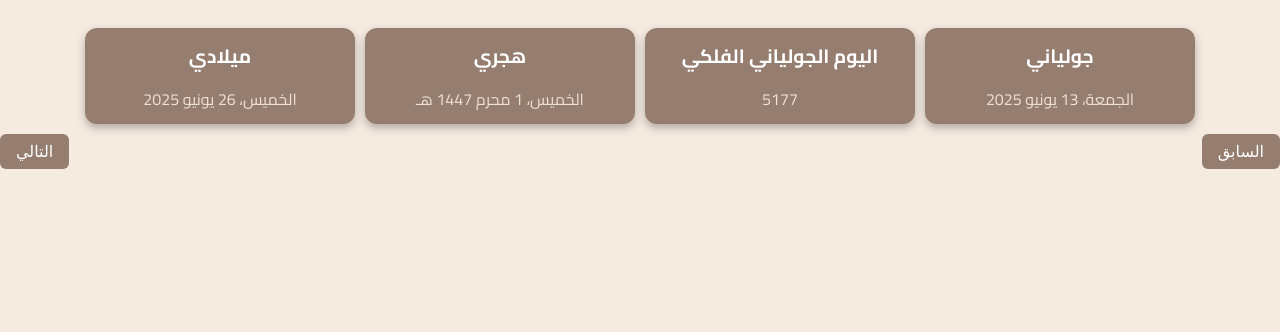
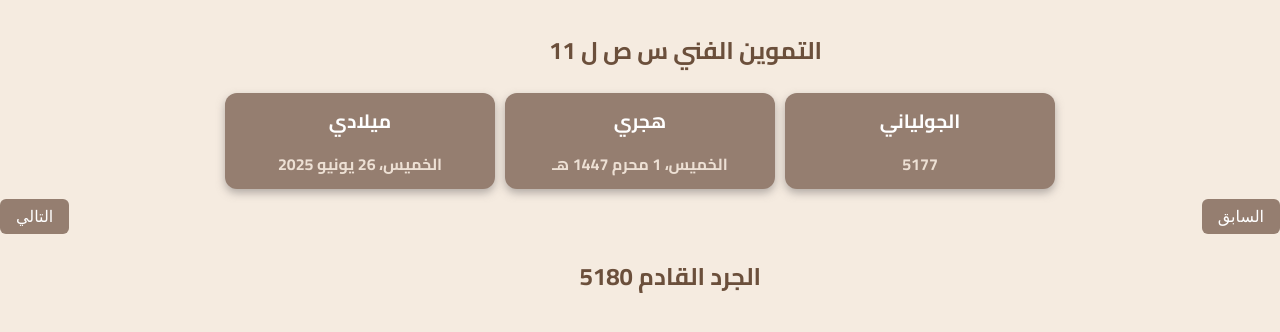
Before and after one commit to Nohaa6564/caleendeer, a plain HTML site: page calendar.html in a window 1280 px wide. Shown: the part 82-414 px from the top of the page. Drawn offline with Linux system fonts and the light colour scheme.

Commit message:
Add files via upload

```diff
--- a/calendar.html
+++ b/calendar.html
@@ -6,6 +6,8 @@
   <meta name="viewport" content="width=device-width, initial-scale=1.0" />
   <title>تقويم جولياني هجري ميلادي</title>
   <link href="https://fonts.googleapis.com/css2?family=Cairo:wght@400;700&display=swap" rel="stylesheet">
+  <link rel="manifest" href="manifest.json">
+<meta name="theme-color" content="#6b4f3b">
   <style>
  body {
   margin: 0;
@@ -21,11 +23,61 @@
   font-size: 2rem;
   padding: 20px;
 }
+.scrolling-container {
+  width: 100%;
+  overflow: hidden;
+  white-space: nowrap;
+  box-sizing: border-box;
+  direction: rtl;
+}
 
+.scrolling-text {
+  display: inline-block;
+  font-size: 1.5rem;
+  font-weight: bold;
+  color: #6b4f3b;
+  padding: 10px 0;
+  animation: scroll-right 12s linear infinite;
+}
+
+@keyframes scroll-right {
+  0% {
+    transform: translateX(100%);
+  }
+  100% {
+    transform: translateX(-100%);
+  }
+}
+  .scrolling-container {
+    width: 100%;
+    overflow: hidden;
+    white-space: nowrap;
+    box-sizing: border-box;
+    direction: rtl;
+  }
+
+  .scrolling-text {
+    display: inline-block;
+    font-size: 1.5rem; /* يمكنك تغييره حسب الحاجة */
+    font-weight: bold;
+    color: #6b4f3b; /* نفس لون النص الثاني */
+    padding: 10px 0;
+    animation: scroll-right 12s linear infinite;
+  }
+
+  @keyframes scroll-right {
+    0% {
+      transform: translateX(100%);
+    }
+    100% {
+      transform: translateX(-100%);
+    }
+  }
 /* اليوم تحت التاريخ (مثلاً: الجمعة) */
 .calendar-date {
   color: #ede0d4; /* بني رمادي أفتح */
-  font-size: 1rem;
+  font-size: 1.5rem;
+  font-weight: bold;
 }
 .time {
   font-size: 2rem;
@@ -97,7 +149,8 @@
   padding: 10px;
   border: 1px solid #957e70;
   text-align: center;
-  font-size: 1rem;
+  font-size: 1.2rem;
+  font-weight: bold;
 }
 
 /* تنسيق أيام الأسبوع */
@@ -109,7 +162,7 @@
 
 /* تنسيق أرقام الأيام */
 td {
-  color: #311400; /* ← لون الكتابة لأرقام الأيام */
+  color: #7f5539; /* ← لون الكتابة لأرقام الأيام */
 }
 
 .today {
@@ -162,13 +215,12 @@
 <body>
   <div class="time" id="clock"></div>
 
+<div class="scrolling-container">
+  <div class="scrolling-text">التموين الفني س ص ل 11</div>
+</div>
   <div class="calendar-container">
-    <div class="calendar-box" onclick="showCalendar('julian')">
-      <div class="calendar-title">جولياني</div>
-      <div class="calendar-date" id="julian-date"></div>
-    </div>
     <div class="calendar-box" onclick="showCalendar('julian-astro')">
-  <div class="calendar-title">اليوم الجولياني الفلكي</div>
+  <div class="calendar-title"> الجولياني</div>
   <div class="calendar-date" id="julian-day-number"></div>
 </div>
     <div class="calendar-box" onclick="showCalendar('hijri')">
@@ -192,6 +244,9 @@
       <tbody id="calendar-body"></tbody>
     </table>
   </div>
+    <div class="scrolling-container">
+  <div id="inventory" class="scrolling-text"></div>
+</div>
 
   <script>
     // ثوابت وتعريفات
@@ -207,8 +262,6 @@
     let calendarMonth = currentDate.getMonth();
     let calendarYear = currentDate.getFullYear();
 
-    // متغيرات للتقويم الجولياني
-    let julianDate = { day: 0, month: 0, year: 0 };
 
     // متغيرات للتقويم الهجري
     let hijriDate = { day: 0, month: 0, year: 0 };
@@ -325,45 +378,6 @@
 
       // إذا لم تتوفر البيانات، نستخدم الحساب التقليدي
       return month % 2 === 1 || (month === 12 && isHijriLeapYear(year)) ? 30 : 29;
-    }
-
-    // ===== دوال حساب التقويم الجولياني =====
-
-    // تحويل التاريخ الميلادي إلى جولياني
-    function gregorianToJulian(gregorianDate) {
-      // استخراج مكونات التاريخ الميلادي
-      const year = gregorianDate.getFullYear();
-      const month = gregorianDate.getMonth() + 1; // تحويل من 0-11 إلى 1-12
-      const day = gregorianDate.getDate();
-
-      // حساب فرق الأيام بين التقويم الجولياني والميلادي
-      // الفرق هو 13 يوم في القرن 21
-      const julianOffset = 13;
-
-      // إنشاء نسخة من التاريخ الميلادي
-      const julianDateObj = new Date(gregorianDate);
-
-      // طرح الفرق من التاريخ الميلادي للحصول على التاريخ الجولياني
-      julianDateObj.setDate(julianDateObj.getDate() - julianOffset);
-
-      // استخراج مكونات التاريخ الجولياني
-      return {
-        day: julianDateObj.getDate(),
-        month: julianDateObj.getMonth(),
-        year: julianDateObj.getFullYear()
-      };
-    }
-
-    // حساب عدد أيام الشهر في التقويم الجولياني
-    function getDaysInJulianMonth(year, month) {
-      // استخدام نفس عدد أيام الشهر في التقويم الميلادي
-      return new Date(year, month, 0).getDate();
-    }
-
-    // حساب يوم الأسبوع للتاريخ الجولياني
-    function getJulianWeekday(year, month, day) {
-      // استخدام نفس يوم الأسبوع في التقويم الميلادي
-      return new Date(year, month - 1, day).getDay();
     }
 
     // ===== دوال حساب التقويم الهجري =====
@@ -556,8 +570,6 @@
 
     // تحديث التواريخ الحالية
     function updateDates() {
-      // تحديث التاريخ الجولياني
-      julianDate = gregorianToJulian(currentDate);
 
       // تحديث التاريخ الهجري
       hijriDate = gregorianToHijri(currentDate);
@@ -593,7 +605,6 @@
     function setAllDates() {
       document.getElementById('gregorian-date').innerText = formatDate(currentDate, 'gregorian');
       document.getElementById('hijri-date').innerText = formatDate(currentDate, 'hijri');
-      document.getElementById('julian-date').innerText = formatDate(currentDate, 'julian');
     }
 
     // عرض التقويم المحدد
@@ -642,9 +653,6 @@
         document.getElementById('calendar-title').innerText = `${monthName} ${calendarYear} هـ`;
         document.getElementById('weekdays').innerHTML = weekdayNames.map(d => `<th>${d}</th>`).join('');
 
-      } else if (selectedCalendar === 'julian') {
-        // عرض التقويم الجولياني
-        monthName = julianMonths[calendarMonth];
 
         // حساب عدد الأيام في الشهر الجولياني
         // استخدام نفس عدد أيام الشهر في التقويم الميلادي
@@ -686,13 +694,6 @@
                 date === hijriDate.day &&
                 calendarMonth === hijriDate.month &&
                 calendarYear === hijriDate.year
-              );
-            } else if (selectedCalendar === 'julian') {
-              // التحقق من اليوم الحالي في التقويم الجولياني
-              isToday = (
-                date === julianDate.day &&
-                calendarMonth === julianDate.month &&
-                calendarYear === julianDate.year
               );
             } else {
               // التحقق من اليوم الحالي في التقويم الميلادي
@@ -791,6 +792,27 @@
 
   document.getElementById('calendar-body').innerHTML = html;
 }
+function updateInventory() {
+  const baseDay = 5180;
+  const interval = 90;
+  const todayJulian = getSimpleJulianDate();
+
+  const passed = todayJulian - baseDay;
+  const nextInventory = baseDay + Math.ceil(passed / interval) * interval;
+
+  document.getElementById("inventory").textContent = "الجرد القادم " + nextInventory;
+}
+
+// عند التحميل
+updateInventory();
+// التحديث كل دقيقة
+setInterval(updateInventory, 60000);
+
+  if ('serviceWorker' in navigator) {
+    navigator.serviceWorker.register('service-worker.js')
+      .then(() => console.log('Service Worker مسجّل بنجاح'))
+      .catch((error) => console.error('فشل تسجيل Service Worker:', error));
+  }
 
   </script>
 </body>
```
Also changed, not shown: index.html (+1 -1 lines).
